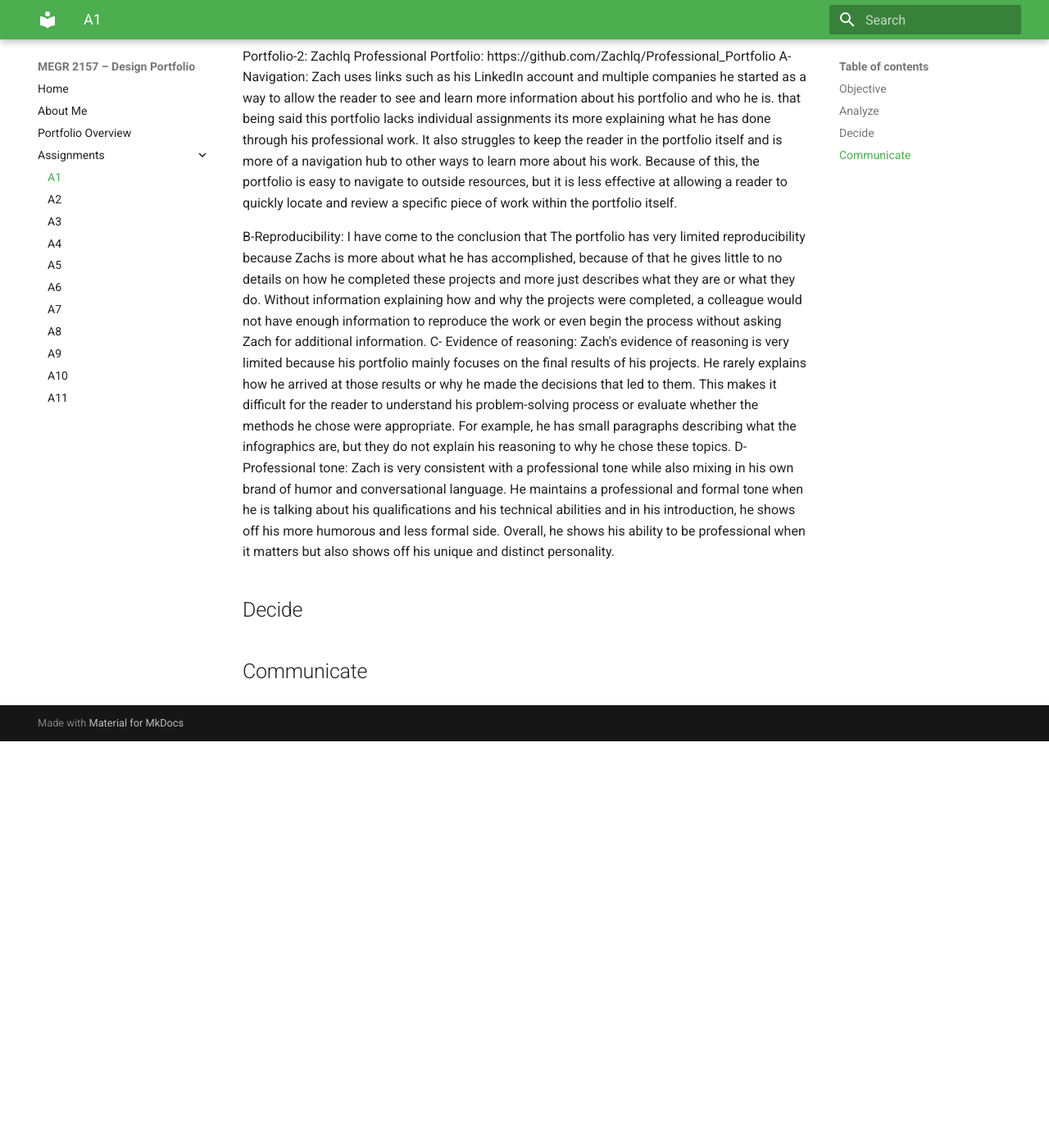
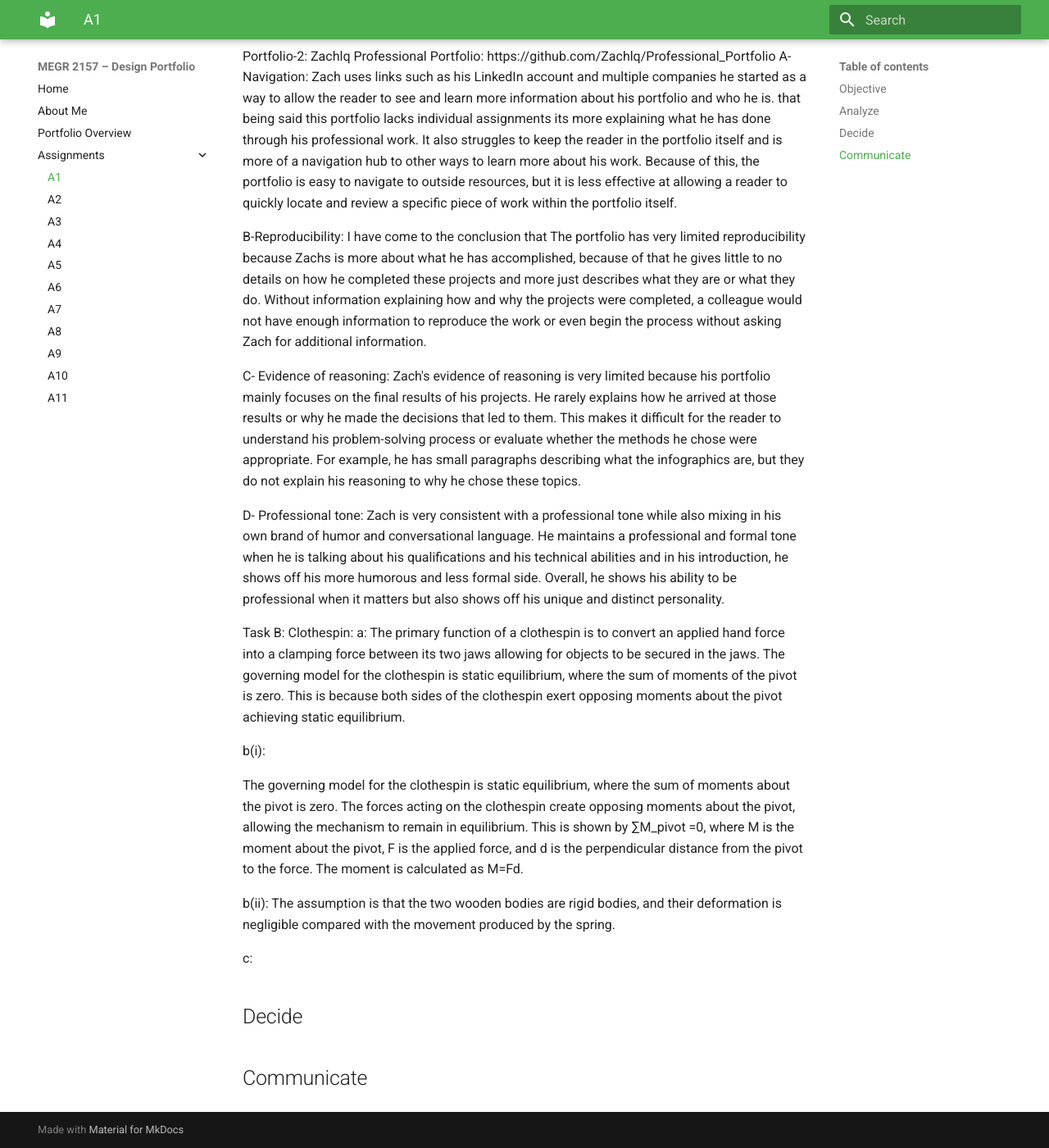
Before and after one commit to Ecornett5806/megr2157-portfolio, an MkDocs documentation site: the page built from docs/assignments/A01/index.md, in a window 1280 px wide and 1400 px high, scrolled down 1021 px. Shown: the whole window at 82% size. Built offline with MkDocs 1.6.1 and Material for MkDocs 9.7.7, drawn with Linux system fonts in a browser that asks for light colours; before the commit the page ends 1925 px from its top, so only the background shows below that.

Commit message:
Finished B and Set up for C

```diff
--- a/docs/assignments/A01/index.md
+++ b/docs/assignments/A01/index.md
@@ -24,10 +24,24 @@ Zach uses links such as his LinkedIn account and multiple companies he started a
 
 B-Reproducibility:
 I have come to the conclusion that The portfolio has very limited reproducibility because Zachs is more about what he has accomplished, because of that he gives little to no details on how he completed these projects and more just describes what they are or what they do. Without information explaining how and why the projects were completed, a colleague would not have enough information to reproduce the work or even begin the process without asking Zach for additional information.
+
 C- Evidence of reasoning:
 Zach's evidence of reasoning is very limited because his portfolio mainly focuses on the final results of his projects. He rarely explains how he arrived at those results or why he made the decisions that led to them. This makes it difficult for the reader to understand his problem-solving process or evaluate whether the methods he chose were appropriate. For example, he has small paragraphs describing what the infographics are, but they do not explain his reasoning to why he chose these topics.
+
 D- Professional tone:
 Zach is very consistent with a professional tone while also mixing in his own brand of humor and conversational language. He maintains a professional and formal tone when he is talking about his qualifications and his technical abilities and in his introduction, he shows off his more humorous and less formal side. Overall, he shows his ability to be professional when it matters but also shows off his unique and distinct personality.
+
+Task B: Clothespin:
+a: The primary function of a clothespin is to convert an applied hand force into a clamping force between its two jaws allowing for objects to be secured in the jaws. The governing model for the clothespin is static equilibrium, where the sum of moments of the pivot is zero. This is because both sides of the clothespin exert opposing moments about the pivot achieving static equilibrium.
+
+b(i):
+
+The governing model for the clothespin is static equilibrium, where the sum of moments about the pivot is zero. The forces acting on the clothespin create opposing moments about the pivot, allowing the mechanism to remain in equilibrium. This is shown by ∑M_pivot =0, where M is the moment about the pivot, F is the applied force, and d is the perpendicular distance from the pivot to the force. The moment is calculated as M=Fd.
+
+b(ii):
+The assumption is that the two wooden bodies are rigid bodies, and their deformation is negligible compared with the movement produced by the spring.
+
+c:
 ## Decide
 
 
```
